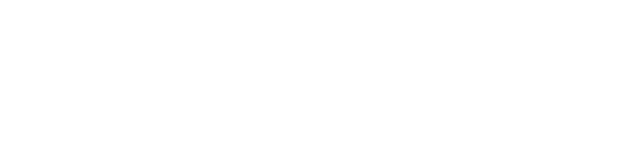
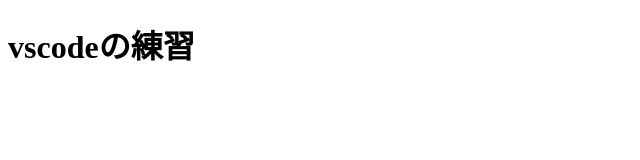
Before and after one commit to yukiya-0814/vscode-practice, a plain HTML site: page index.html in a window 1280 px wide. Shown: the whole page, without its empty margins (0-640 px from the left). Drawn offline with Linux system fonts and the light colour scheme.

Commit message:
トップページを作成

```diff
--- a/index.html
+++ b/index.html
@@ -6,6 +6,6 @@
     <title>Document</title>
 </head>
 <body>
-
+    <h1>vscodeの練習</h1>
 </body>
 </html>
```
